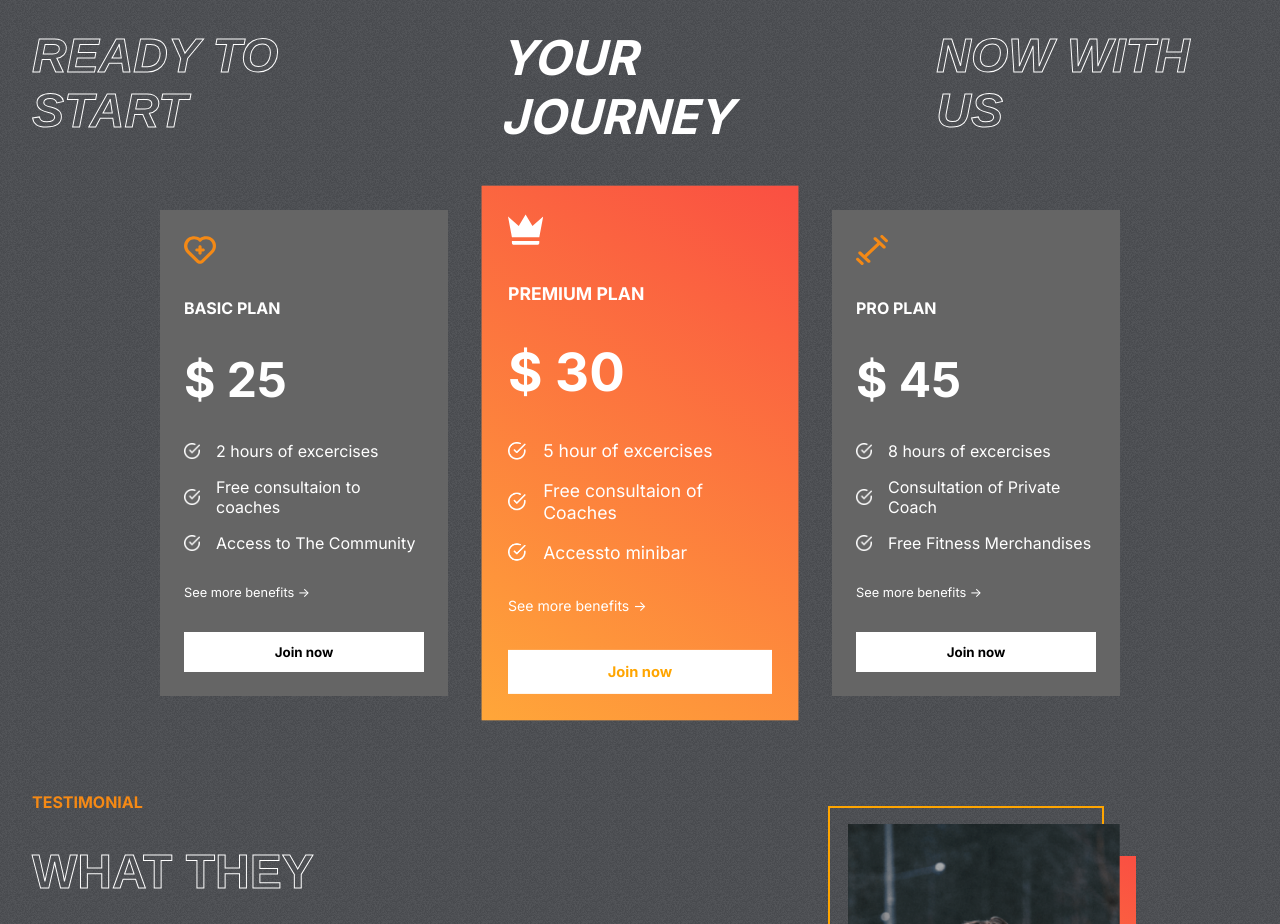
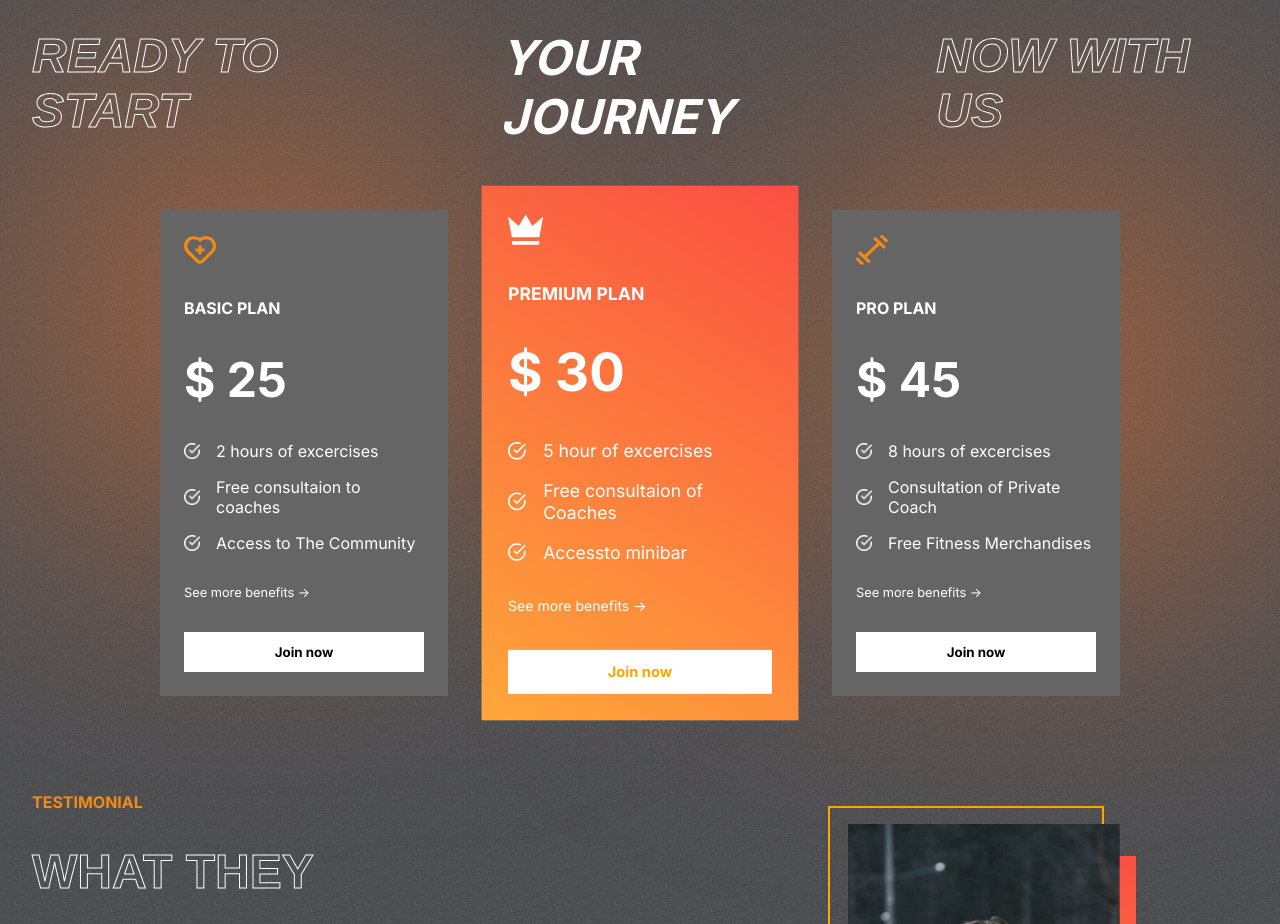
Before and after one commit to Mhira-codes/Get-Fit_CLub, a React (Create React App) app: page / in a window 1280 px wide. Shown: the part 1740-2664 px from the top of the page. Built offline with nearby package versions, Linux system fonts and the light colour scheme.

Commit message:
changes in file

```diff
--- a/src/components/Hero/Plans/Plans.jsx
+++ b/src/components/Hero/Plans/Plans.jsx
@@ -5,6 +5,8 @@ import whitetick from "../../../assets/whiteTick.png";
 const Plans = () => {
   return (
     <div className="plans-container">
+      <div className="blur plans-blur1 "></div>
+      <div className="blur plans-blur2 "></div>
       <div className="program-header">
         <span className="outline-text">Ready to start </span>
         <span>your journey</span>
```
